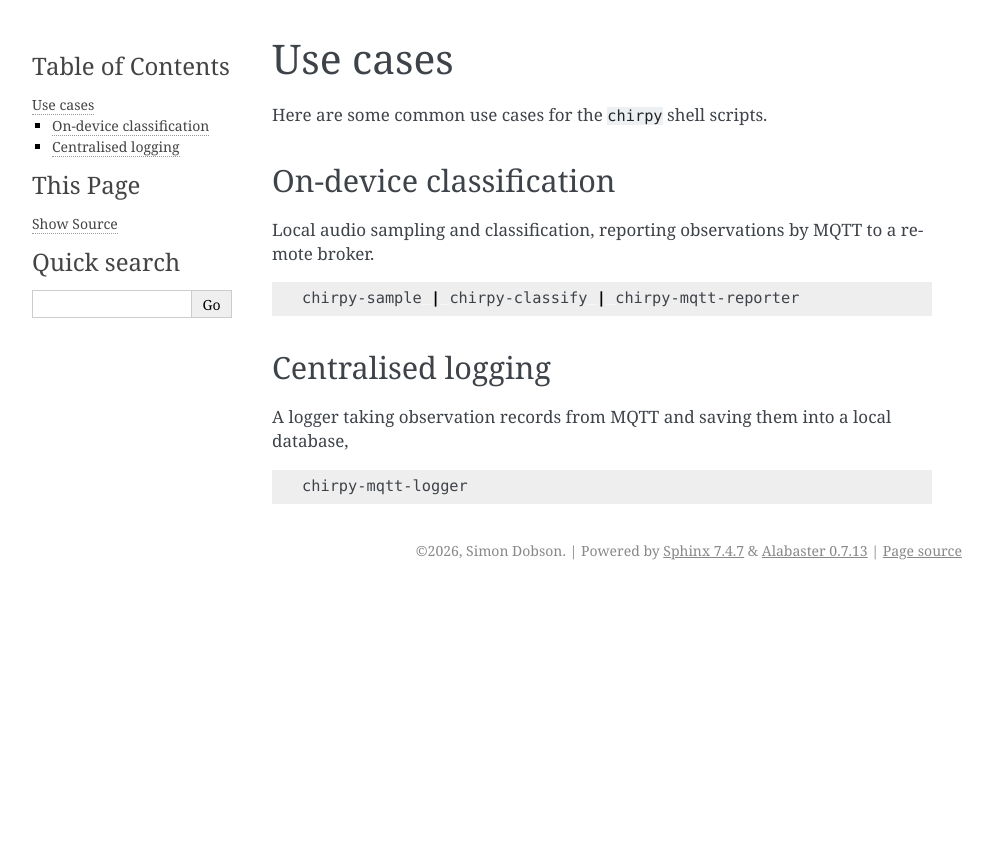
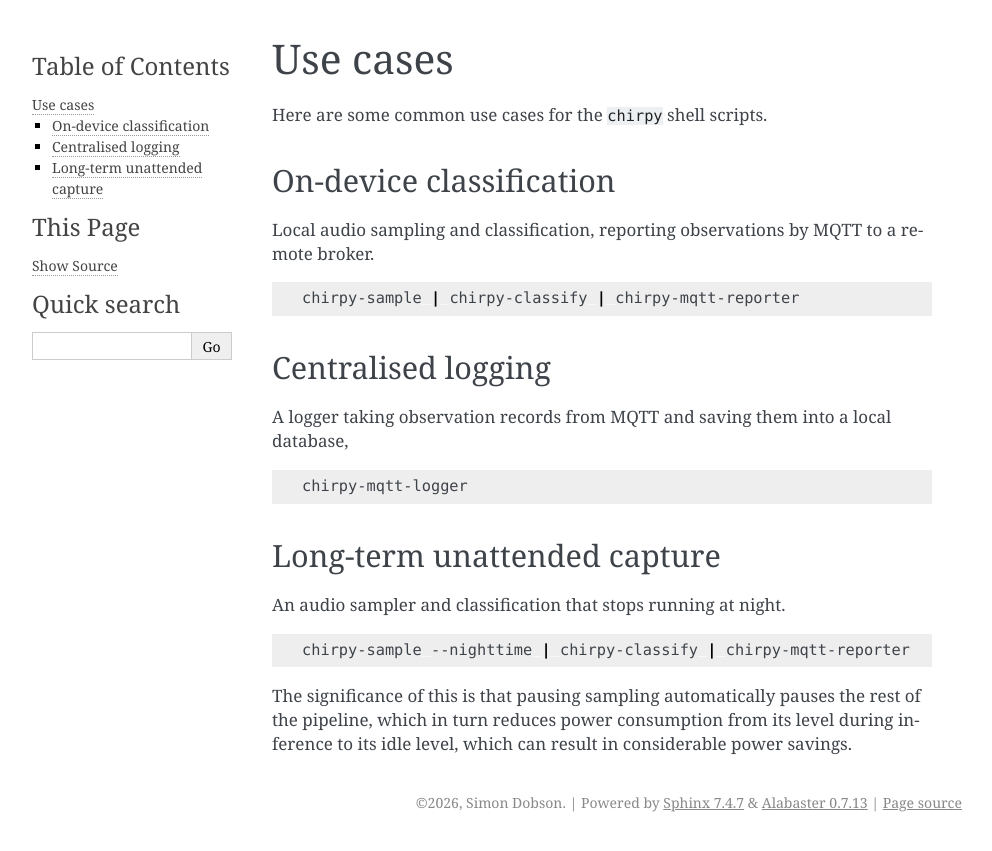
Before and after one commit to simoninireland/chirpy, a Sphinx documentation site: the page built from doc/use-cases.rst, in a window 1280 px wide. Shown: the top 851 px of the page, without its empty margins (148-1140 px from the left). Built offline with Sphinx 7.4.7, drawn with Linux system fonts in a browser that asks for light colours.

Commit message:
Added use case for unattended capture

```diff
--- a/doc/use-cases.rst
+++ b/doc/use-cases.rst
@@ -24,3 +24,19 @@ local database,
 .. code:: shell
 
    chirpy-mqtt-logger
+
+
+Long-term unattended capture
+----------------------------
+
+An audio sampler and classification that stops running at night.
+
+.. code:: shell
+
+   chirpy-sample --nighttime | chirpy-classify | chirpy-mqtt-reporter
+
+
+The significance of this is that pausing sampling automatically
+pauses the rest of the pipeline, which in turn reduces power
+consumption from its level during inference to its idle level, which
+can result in considerable power savings.
```
